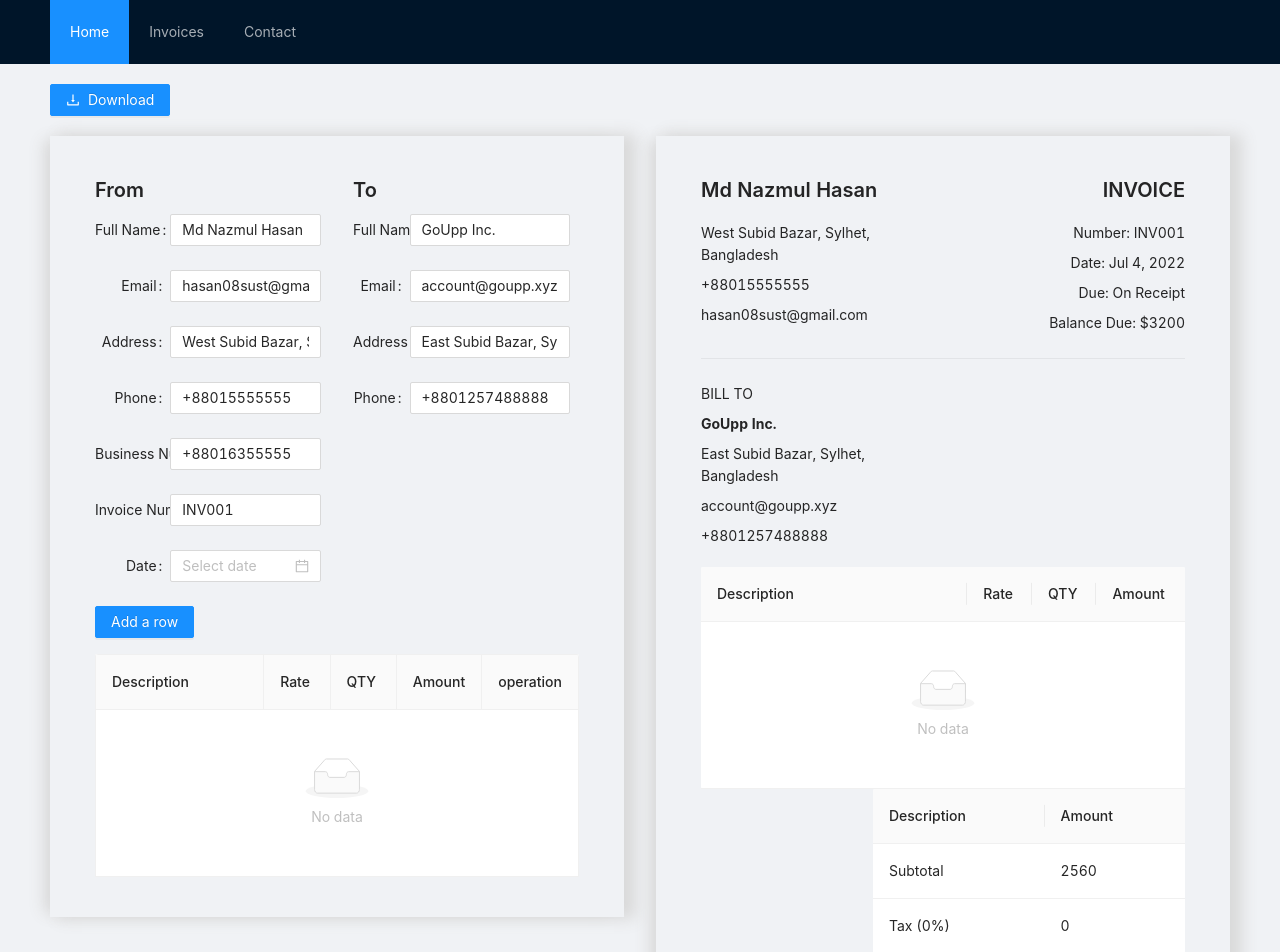
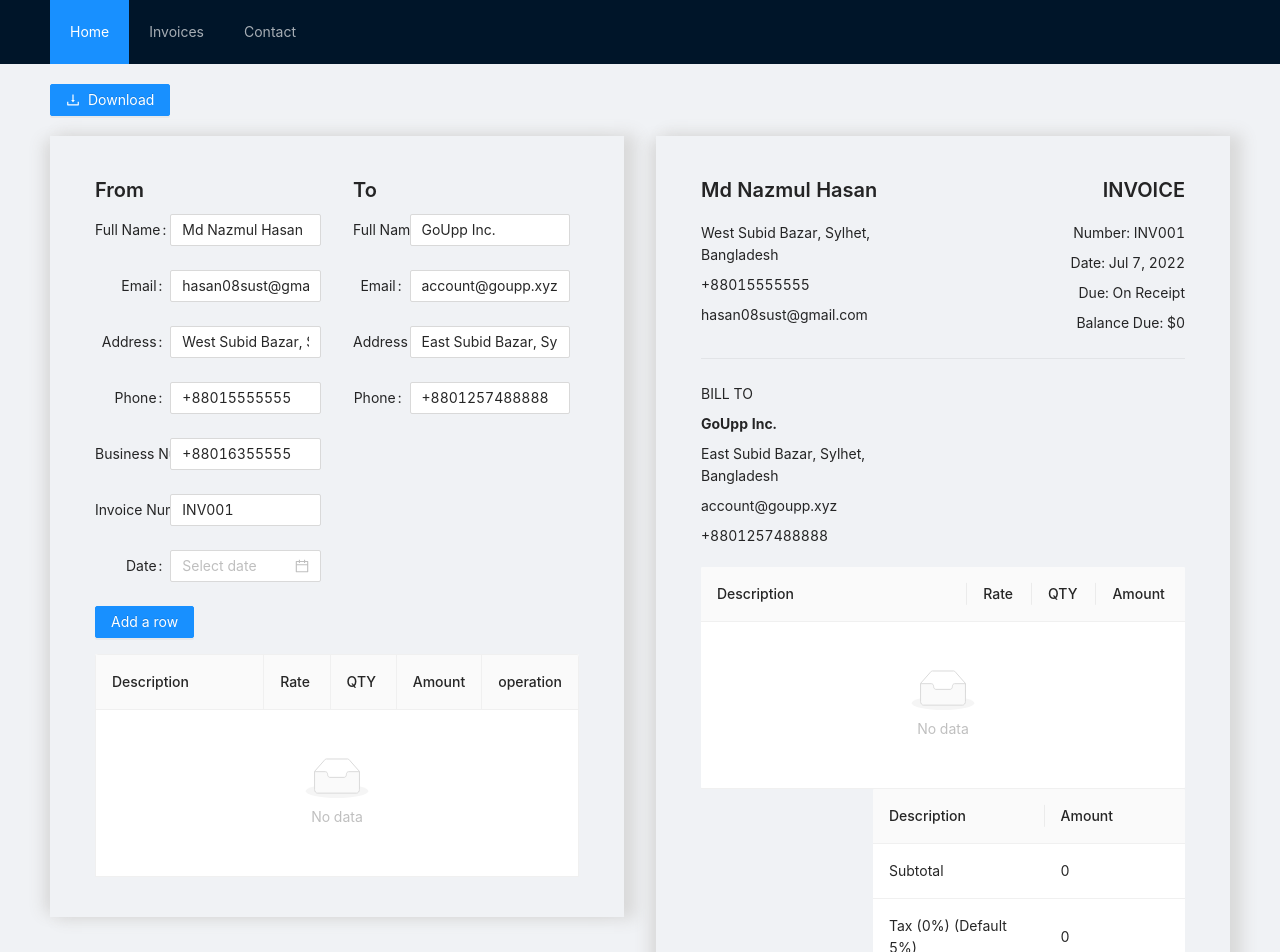
Before and after one commit to farhapartex/invoice-ui-ant-design, a React (Create React App) app: page / in a window 1280 px wide. Shown: the top 952 px of the page. Built offline with nearby package versions, Linux system fonts and the light colour scheme.

Commit message:
Fixed state not changing issue

```diff
--- a/src/components/InvoiceLayout.tsx
+++ b/src/components/InvoiceLayout.tsx
@@ -3,19 +3,18 @@ import { Col, Row } from 'antd';
 import LeftFrom from "./LeftFrom";
 import RightFrom from "./RightForm";
 import Itemtable from "./ItemTable";
-import { InvoiceData, InvoiceTableData } from "./interface";
+import { InvoiceCalculationData, InvoiceData, InvoiceTableData } from "./interface";
 
 
 interface InvoiceLayoutProps {
     invoiceData: InvoiceData
-    items: InvoiceTableData[],
-    setItems: React.Dispatch<React.SetStateAction<InvoiceTableData[]>>
+    calculationData: InvoiceCalculationData
 }
 
 
 
 const InvoiceLayout: React.FC<InvoiceLayoutProps> = (props) => {
-    const { invoiceData, items, setItems } = props;
+    const { invoiceData, calculationData } = props;
 
     return (
         <div className="invoiceForm">
@@ -28,7 +27,7 @@ const InvoiceLayout: React.FC<InvoiceLayoutProps> = (props) => {
                 </Col>
             </Row>
 
-            <Itemtable items={items} setItems={setItems} />
+            <Itemtable items={invoiceData.invoiceTableData} setItems={invoiceData.setInvoiceTabledata} calculationData={calculationData} />
         </div>
     )
 }
--- a/src/components/InvoicePreview.tsx
+++ b/src/components/InvoicePreview.tsx
@@ -1,8 +1,8 @@
-import React from "react";
+import React, { useState, useEffect } from "react";
 import { Col, Row, Typography, Space, Divider } from 'antd';
 import type { ColumnsType } from 'antd/lib/table';
 import DataTable from "./DataTable";
-import { InvoiceData } from "./interface";
+import { InvoiceCalculationData, InvoiceData } from "./interface";
 
 interface DataType {
     key: string;
@@ -59,30 +59,40 @@ const subTotalcolumns: ColumnsType<SubTotalDataType> = [
     },
 ];
 
+
+
+interface InvoicePreviewProps {
+    invoiceData: InvoiceData
+    calculationData: InvoiceCalculationData
+}
+
+const InvoicePreview: React.FC<InvoicePreviewProps> = (props) => {
+    const { invoiceData, calculationData } = props;
+
+
+
+    const renderSubTotalData = () => {
         const subTotalData: SubTotalDataType[] = [
             {
                 key: '1',
                 description: "Subtotal",
-        amount: 2560
+                amount: calculationData?.subTotal
             },
             {
                 key: '2',
-        description: "Tax (0%)",
-        amount: 0
+                description: "Tax (0%) (Default 5%)",
+                amount: calculationData?.taxAmount
             },
             {
                 key: '3',
                 description: "Total",
-        amount: 2560
+                amount: calculationData?.total
             }
         ];
-
-interface InvoicePreviewProps {
-    invoiceData: InvoiceData
+        return subTotalData;
     }
 
-const InvoicePreview: React.FC<InvoicePreviewProps> = (props) => {
-    const { invoiceData } = props;
+
 
     return (
         <div className="invoiceForm">
@@ -99,9 +109,9 @@ const InvoicePreview: React.FC<InvoicePreviewProps> = (props) => {
                     <Space direction="vertical" style={{ textAlign: 'right', width: '100%' }}>
                         <Typography.Title level={4}>INVOICE</Typography.Title>
                         <Typography.Text>Number: {invoiceData.invoiceNumber}</Typography.Text>
-                        <Typography.Text>Date: Jul 4, 2022</Typography.Text>
+                        <Typography.Text>Date: Jul 7, 2022</Typography.Text>
                         <Typography.Text>Due: On Receipt</Typography.Text>
-                        <Typography.Text>Balance Due: $3200</Typography.Text>
+                        <Typography.Text>Balance Due: ${calculationData?.total}</Typography.Text>
                     </Space>
                 </Col>
             </Row>
@@ -123,7 +133,7 @@ const InvoicePreview: React.FC<InvoicePreviewProps> = (props) => {
                 <Col span={8} className="gutter-row">
                 </Col>
                 <Col span={16}>
-                    <DataTable columns={subTotalcolumns} data={subTotalData} pagination={false} />
+                    <DataTable columns={subTotalcolumns} data={renderSubTotalData()} pagination={false} />
                 </Col>
             </Row>
         </div>
--- a/src/components/ItemTable.tsx
+++ b/src/components/ItemTable.tsx
@@ -1,7 +1,7 @@
-import React, { useState } from 'react';
+import React, { useState, useEffect } from 'react';
 import { InputNumber, Button, Form, Input, Popconfirm, Table, Typography, message } from 'antd';
 import InvoiceModal from './InvModal';
-import { InvoiceTableData } from './interface';
+import { InvoiceTableData, InvoiceCalculationData } from './interface';
 
 
 const originData: InvoiceTableData[] = [];
@@ -64,12 +64,13 @@ const EditableCell: React.FC<EditableCellProps> = ({
 
 interface ItemTableProps {
     items: InvoiceTableData[],
-    setItems: React.Dispatch<React.SetStateAction<InvoiceTableData[]>>
+    setItems: React.Dispatch<React.SetStateAction<InvoiceTableData[]>>,
+    calculationData: InvoiceCalculationData
 }
 
 
 const Itemtable: React.FC<ItemTableProps> = (props) => {
-    const { items, setItems } = props;
+    const { items, setItems, calculationData } = props;
 
     const [form] = Form.useForm();
     const [editingKey, setEditingKey] = useState('');
@@ -77,6 +78,13 @@ const Itemtable: React.FC<ItemTableProps> = (props) => {
     const [description, setDescription] = useState<string>("");
     const [rate, setRate] = useState<number>(0);
     const [qty, setQty] = useState<number>(0);
+
+    useEffect(() => {
+        let taxAmount = calculationData.subTotal * calculationData.taxPercent / 100;
+        console.log('taxAmount: ', taxAmount);
+        calculationData.setTaxAmount(taxAmount);
+        calculationData.setTotal(calculationData?.taxAmount + calculationData.subTotal);
+    }, [calculationData.subTotal, calculationData.taxAmount])
 
 
     const isEditing = (record: InvoiceTableData) => record.key === editingKey;
@@ -118,6 +126,9 @@ const Itemtable: React.FC<ItemTableProps> = (props) => {
             qty: qty,
             amount: rate * qty,
         }
+        calculationData.setSubTotal(calculationData.subTotal + (newItem.amount || 0));
+
+
         setDefaultItem();
         setItems([...items, newItem]);
         message.success("Item added successfully!");
@@ -254,7 +265,7 @@ const Itemtable: React.FC<ItemTableProps> = (props) => {
                 />
             </Form>
             <InvoiceModal title="Invoice Item" isModalVisible={isModalVisible} handleCancel={handleCancel} submitHanlder={() => { }}>
-                <Form {...formItemLayout} name="itemAdd" onFinish={addRowHandler}>
+                <Form {...formItemLayout} name="itemAdd" >
                     <Form.Item
                         name={'description'}
                         label="Description"
--- a/src/pages/RootPage.tsx
+++ b/src/pages/RootPage.tsx
@@ -5,7 +5,7 @@ import HeaderMenu from "../components/HeaderMenu";
 import InvoiceLayout from "../components/InvoiceLayout";
 import InvoicePreview from "../components/InvoicePreview";
 // import { supabase } from "../supabaseClient";
-import { Invoice, InvoiceData, InvoiceTableData } from "../components/interface";
+import { Invoice, InvoiceCalculationData, InvoiceData, InvoiceTableData } from "../components/interface";
 
 const { Content, Footer } = Layout;
 
@@ -24,6 +24,10 @@ const RootPage: React.FC = () => {
     const [isDesktop, setDesktop] = useState(window.innerWidth >= 1024);
     const [showPreview, setShowPreview] = useState(window.innerWidth >= 1024);
     const [invoiceTableData, setInvoiceTabledata] = useState<InvoiceTableData[]>([]);
+    const [subTotal, setSubTotal] = useState<number>(0);
+    const [taxPercent, setTaxPercent] = useState<number>(5);
+    const [taxAmount, setTaxAmount] = useState<number>(0);
+    const [total, setTotal] = useState<number>(0);
 
     const updateMedia = () => {
         setDesktop(window.innerWidth >= 1024);
@@ -77,10 +81,14 @@ const RootPage: React.FC = () => {
         alert("Comming soon!");
     }
 
+    const getInvoiceCalculations = (): InvoiceCalculationData => {
+        return { subTotal, setSubTotal, taxPercent, setTaxPercent, taxAmount, setTaxAmount, total, setTotal };
+    }
+
     const renderLayout = () => {
         return (
             <Col xl={12} lg={12} md={24} sm={24} xs={24} className="gutter-row">
-                <InvoiceLayout invoiceData={invoiceData} items={invoiceTableData} setItems={setInvoiceTabledata} />
+                <InvoiceLayout invoiceData={invoiceData} calculationData={getInvoiceCalculations()} />
             </Col>
         )
     }
@@ -88,7 +96,7 @@ const RootPage: React.FC = () => {
     const renderPreview = () => {
         return (
             <Col xl={12} lg={12} md={24} sm={24} xs={24} className="gutter-row">
-                <InvoicePreview invoiceData={invoiceData} />
+                <InvoicePreview invoiceData={invoiceData} calculationData={getInvoiceCalculations()} />
             </Col>
         )
     }
```
Also changed, not shown: src/components/interface.tsx (+11 -0 lines). Lines whose indentation alone changed are shown as unchanged.
